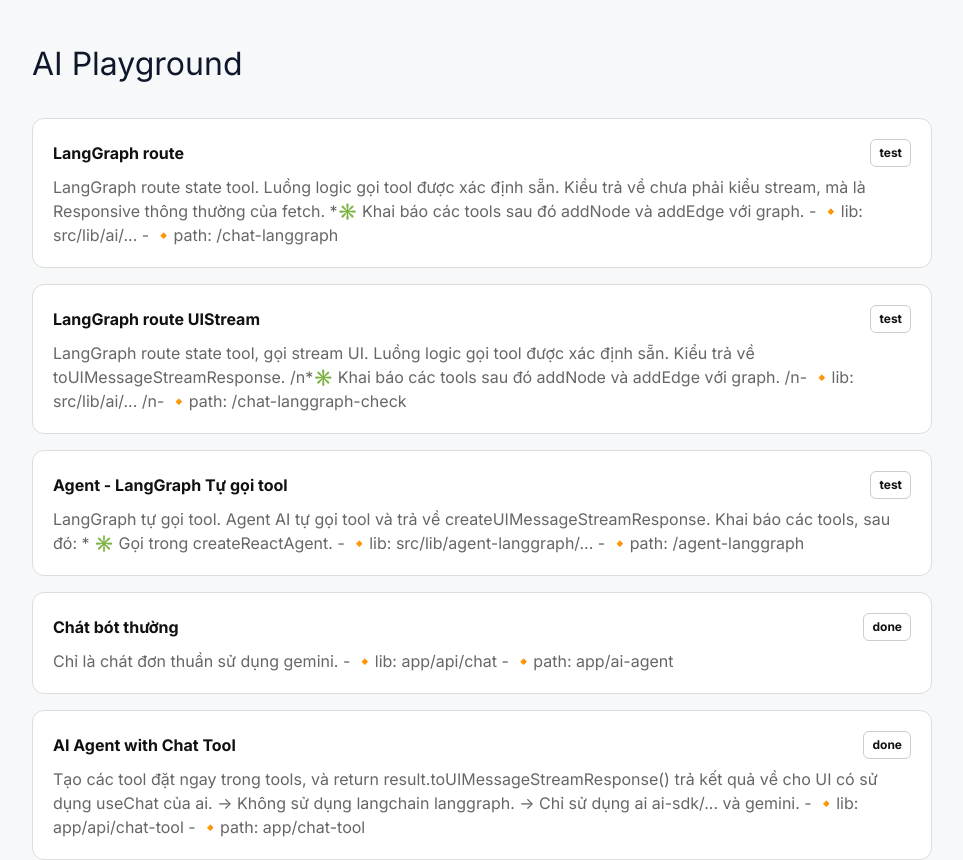
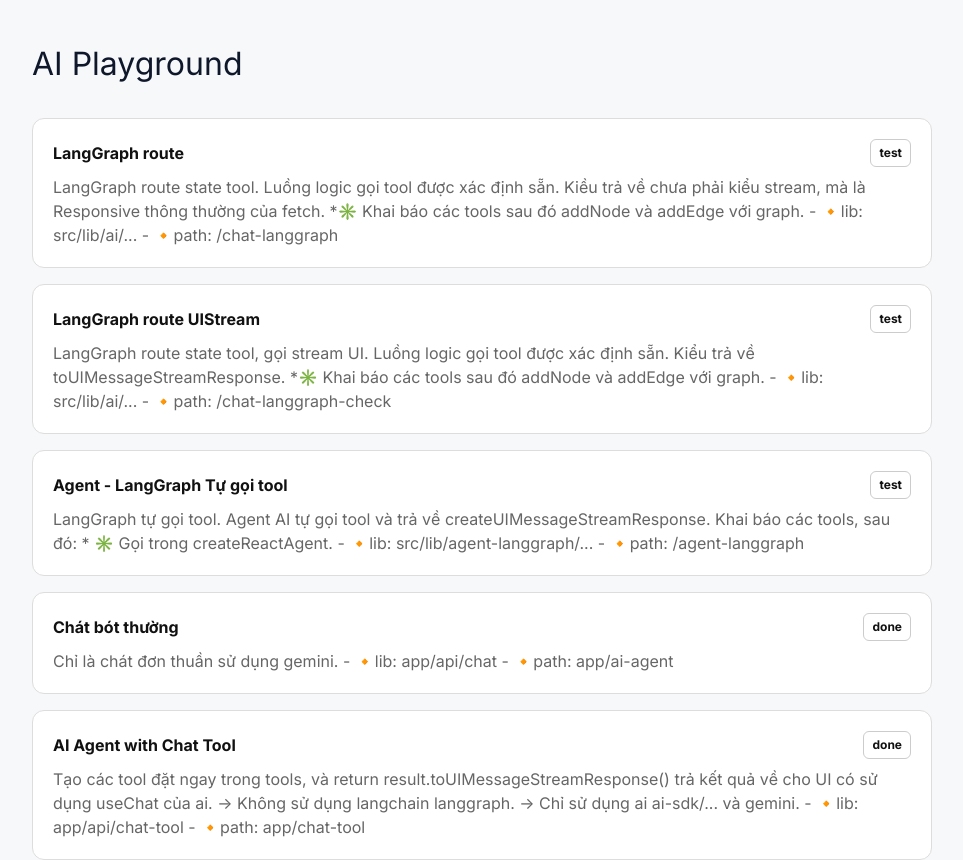
Before and after one commit to phxbinh/TrungNguyen, a Next.js app: page / in a window 1280 px wide. Shown: the top 860 px of the page, without its empty margins (8-971 px from the left). Built offline with nearby package versions, Linux system fonts and the light colour scheme.

Commit message:
Update page.tsx

```diff
--- a/src/app/page.tsx
+++ b/src/app/page.tsx
@@ -51,9 +51,9 @@ Kiều trả về chưa phải kiểu stream, mà là Responsive thông thườn
       `LangGraph route state tool, gọi stream UI.
 Luồng logic gọi tool được xác định sẵn.
 Kiểu trả về toUIMessageStreamResponse.
-/n*✳️ Khai báo các tools sau đó addNode và addEdge với graph.
-/n- 🔸lib: src/lib/ai/...
-/n- 🔸path: /chat-langgraph-check
+\n*✳️ Khai báo các tools sau đó addNode và addEdge với graph.
+\n- 🔸lib: src/lib/ai/...
+\n- 🔸path: /chat-langgraph-check
 `,
     status: 'test',
   },
```
